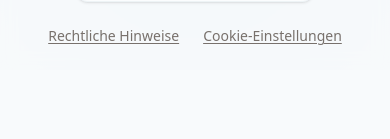
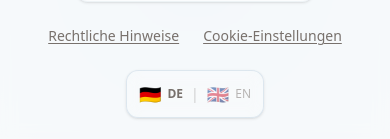
Before and after one commit to echtjetztki/Open-Immo-Akquise, a Next.js app: page /login in a window 390 px wide. Shown: the part 1023-1162 px from the top of the page. Before the commit the page ends 1093 px from the top, so only its background shows below. Built offline with nearby package versions, Linux system fonts and the light colour scheme; no server answers.

Commit message:
Docs Update: Mobile App Infos entfernt, Standard/Premium Platzhalter eingefügt / Footer: Sprachauswahl (EN/DE) Flaggen hinzugefügt

```diff
--- a/components/DsgvoFooter.tsx
+++ b/components/DsgvoFooter.tsx
@@ -109,6 +109,19 @@ export function DsgvoFooter() {
                                         App Trennen
                                     </button>
                                 )}
+                                <div className="flex items-center gap-2 border border-primary/10 bg-background/50 backdrop-blur-sm px-3 py-1.5 rounded-xl h-12 shadow-sm">
+                                    <button className="flex items-center gap-1.5 opacity-100 font-bold transition-opacity" title="Deutsch">
+                                        <span className="text-lg leading-none">🇩🇪</span> <span className="text-xs uppercase">DE</span>
+                                    </button>
+                                    <span className="text-muted-foreground/30">|</span>
+                                    <button
+                                        onClick={() => {
+                                            alert('English language support is being prepared! / Englische Sprachversion wird vorbereitet!');
+                                        }}
+                                        className="flex items-center gap-1.5 opacity-50 hover:opacity-100 transition-opacity" title="English">
+                                        <span className="text-lg leading-none">🇬🇧</span> <span className="text-xs uppercase">EN</span>
+                                    </button>
+                                </div>
                             </div>
                 </div>
             </footer>
```
Also changed, not shown: 2 other files (tests, documents, lock files or other folders).
